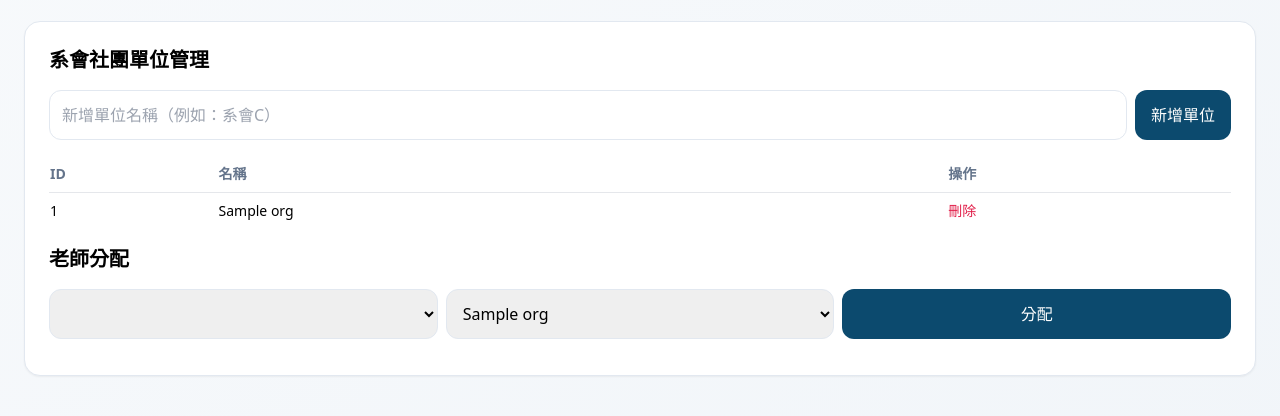
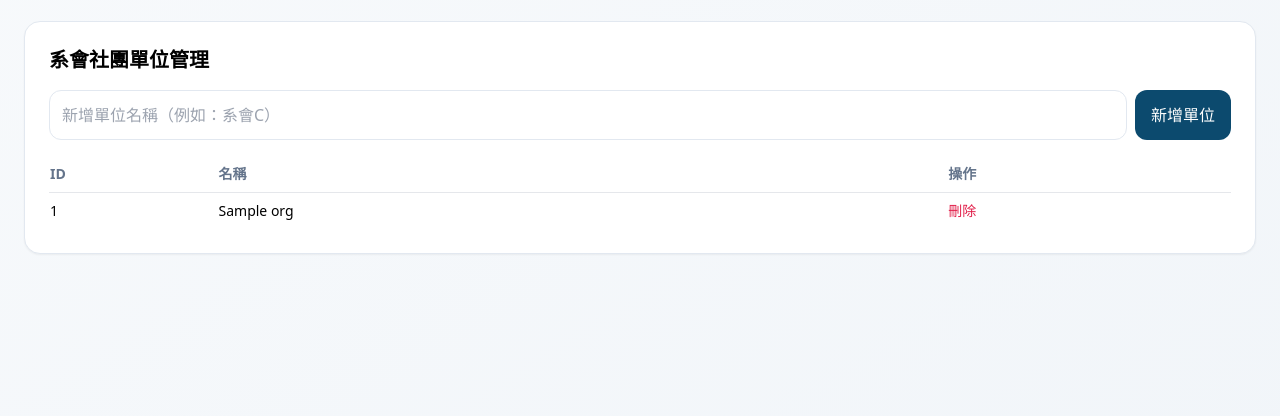
Before and after one commit to xio-yan/fund_system, a Flask app: template templates/admin.html in a window 1280 px wide. Shown: the part 278-694 px from the top of the page. Run offline with Flask 2, Linux system fonts and the light colour scheme; the template is opened without the code that fills it: most values are stand-ins (such as "Sample title", 1, 10 or a date in 2020); lists and menus that the app fills with data are empty; some libraries are stand-ins or nearby versions.

Commit message:
Update admin.html

```diff
--- a/templates/admin.html
+++ b/templates/admin.html
@@ -88,20 +88,7 @@
       </table>
     </div>
 
-    <h2 class="text-xl font-semibold my-4">老師分配</h2>
-    <form method="post" action="{{ url_for('admin_assign_teacher') }}" class="grid md:grid-cols-3 gap-2 mb-3">
-      <select name="teacher_id" class="border border-slate-200 p-3 rounded-xl">
-        {% for t in users if t.role=='org_teacher' %}
-          <option value="{{ t.id }}">{{ t.display_name }} ({{ t.username }})</option>
-        {% endfor %}
-      </select>
-      <select name="org_id" class="border border-slate-200 p-3 rounded-xl">
-        {% for o in orgs if o.name!='學生會' %}
-          <option value="{{ o.id }}">{{ o.name }}</option>
-        {% endfor %}
-      </select>
-      <button class="bg-primary hover:bg-secondary text-white px-4 py-2 rounded-xl">分配</button>
-    </form>
+
   </section>
 </div>
 {% endblock %}
```
